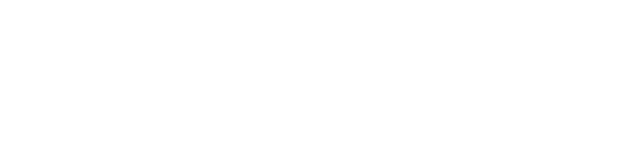
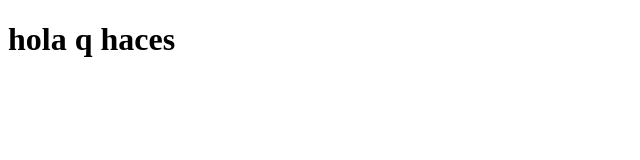
Before and after one commit to Avitil10/PHYTON-JAVSCRIPT, a plain HTML site: page index.html in a window 1280 px wide. Shown: the whole page, without its empty margins (0-640 px from the left). Drawn offline with Linux system fonts and the light colour scheme.

Commit message:
diferencia

```diff
--- a/index.html
+++ b/index.html
@@ -7,6 +7,6 @@
     <title>Document</title>
 </head>
 <body>
-
+    <h1>hola q haces</h1>
 </body>
 </html>
```
